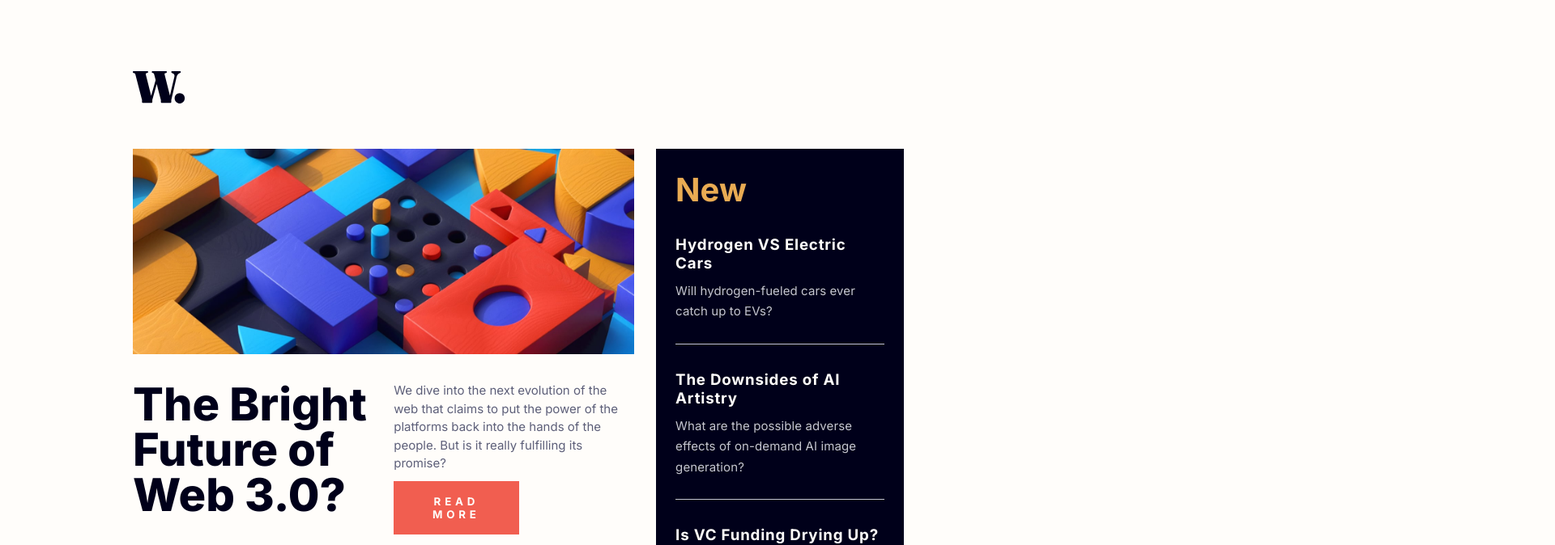
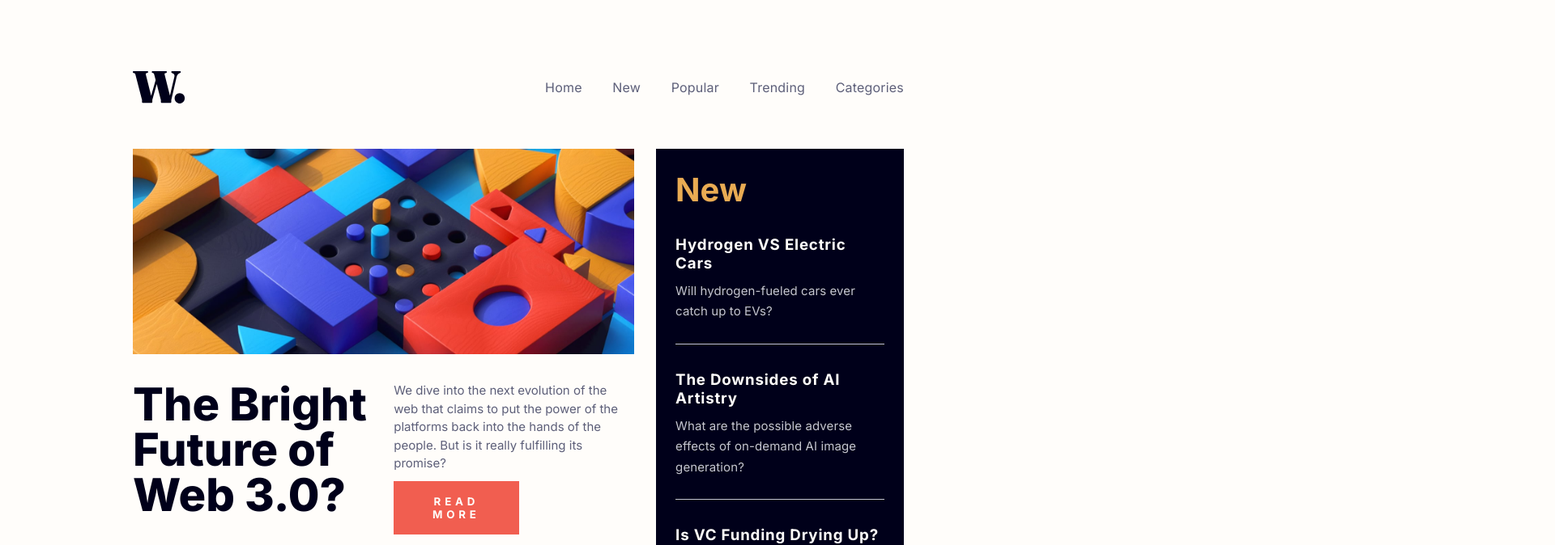
Before and after one commit to svyatoslavkk/news-homepage-main, a React (Create React App) app: page / in a window 1280 px wide. Shown: the top 674 px of the page at 81% size, 1920 px wide, since content can reach past the window. Built offline with nearby package versions, Linux system fonts and the light colour scheme.

Commit message:
all corrected

```diff
--- a/src/App.scss
+++ b/src/App.scss
@@ -18,7 +18,6 @@ $extra-bold-weight: 800;
 
 body {
     background-color: $off-white;
-    overflow-x: hidden;
 }
 
 img {
@@ -43,6 +42,7 @@ p {
     top: 50%;
     left: 50%;
     transform: translate(-50%, -50%);
+    overflow-x: hidden;
 }
 
 .overlay {
@@ -85,6 +85,10 @@ header {
     text-align: center;
 }
 
+nav {
+    display: none;
+}
+
 aside {
     position: absolute;
     top: 0;
@@ -116,6 +120,14 @@ aside {
         .menu-name {
             margin-bottom: 1.75rem;
             color: $very-dark-blue;
+            cursor: pointer;
+            transition: 0.2s ease;
+        }
+
+        .menu-name:hover,
+        .menu-name:active,
+        .menu-name:focus {
+            color: $soft-red;
         }
     }
 }
@@ -159,6 +171,15 @@ aside.open {
     outline: none;
     padding: 10px 20px;
     margin-left: 0;
+    cursor: pointer;
+    transition: 0.2s ease;
+}
+
+.read-more-button:hover,
+.read-more-button:active,
+.read-more-button:focus {
+    background-color: $very-dark-blue;
+    color: $off-white;
 }
 
 .new-block {
@@ -188,6 +209,14 @@ aside.open {
     color: $off-white;
     margin-bottom: 10px;
     letter-spacing: 0.05rem;
+    cursor: pointer;
+    transition: 0.2s ease;
+}
+
+.new-block-item-header:hover,
+.new-block-item-header:active,
+.new-block-item-header:focus {
+    color: $soft-orange;
 }
 
 .new-block-item-paragraph {
@@ -211,7 +240,7 @@ aside.open {
 .news-list-item-img {
     width: 100px;
     height: 128px;
-    margin-right: 1.5rem;
+    margin-right: 1rem;
 }
 
 .news-list-item-text {
@@ -226,6 +255,14 @@ aside.open {
 .news-list-item-header {
     font-size: 18px;
     font-weight: 800;
+    cursor: pointer;
+    transition: 0.2s ease;
+}
+
+.news-list-item-header:hover,
+.news-list-item-header:active,
+.news-list-item-header:focus {
+    color: $soft-red;
 }
 
 .news-list-item-paragraph {
@@ -247,6 +284,7 @@ aside.open {
 @media (min-width: 1024px) {
     .container {
         padding: 5.5rem 10.25rem;
+        overflow: hidden;
     }
 
     header {
@@ -255,6 +293,30 @@ aside.open {
 
     .icon-menu-img {
         display: none;
+    }
+
+    nav {
+        display: block;
+    }
+
+    .menu-items-desktop {
+        display: flex;
+
+        .menu-name {
+            margin-right: 2.35rem;
+            letter-spacing: 0.2px;
+            color: $dark-grayish-blue;
+            cursor: pointer;
+            transition: 0.2s ease;
+        }
+        .menu-name:last-child {
+            margin-right: 0;
+        }
+        .menu-name:hover,
+        .menu-name:active,
+        .menu-name:focus {
+            color: $soft-red;
+        }
     }
 
     main {
@@ -311,4 +373,7 @@ aside.open {
     .news-list-item:last-child {
         margin-right: 0;
     }
+    .news-list-item-img {
+        margin-right: 1.5rem;
+    }
 }
--- a/src/App.tsx
+++ b/src/App.tsx
@@ -1,11 +1,11 @@
 import React, {useState} from 'react';
 import logo from './logo.svg';
 import './App.scss';
+import { menuItems } from './arrayData/menuItems';
+import { newsListItems } from './arrayData/newsListItems';
+import { newBlockItems } from './arrayData/newBlockItems';
 import imageWeb3Mobile from './image-web-3-mobile.jpg';
 import imageWeb3Desktop from './image-web-3-desktop.jpg';
-import imageRetroPCs from './image-retro-pcs.jpg';
-import imageTopLaptops from './image-top-laptops.jpg';
-import imageGamingGrowth from './image-gaming-growth.jpg';
 
 function App() {
   const [isMenuOpen, setMenuOpen] = useState(false);
@@ -13,60 +13,6 @@ function App() {
   const toggleMenu = () => {
     setMenuOpen(!isMenuOpen);
   };
-
-  const newBlockItems = [
-    {
-      header: 'Hydrogen VS Electric Cars',
-      paragraph: 'Will hydrogen-fueled cars ever catch up to EVs?',
-    },
-    {
-      header: 'The Downsides of AI Artistry',
-      paragraph: 'What are the possible adverse effects of on-demand AI image generation?',
-    },
-    {
-      header: 'Is VC Funding Drying Up?',
-      paragraph: 'Private funding by VC firms is down 50% YOY. We take a look at what that means.',
-    },
-  ];
-
-  const newsListItems = [
-    {
-      image: imageRetroPCs,
-      number: '01',
-      header: 'Reviving Retro PCs',
-      paragraph: 'What happens when old PCs are given modern upgrades?',
-    },
-    {
-      image: imageTopLaptops,
-      number: '02',
-      header: 'Top 10 Laptops of 2022',
-      paragraph: 'Our best picks for various needs and budgets.',
-    },
-    {
-      image: imageGamingGrowth,
-      number: '03',
-      header: 'The Growth of Gaming',
-      paragraph: 'How the pandemic has sparked fresh opportunities.',
-    },
-  ]
-
-  const menuItems = [
-    {
-      name: 'Home',
-    },
-    {
-      name: 'New',
-    },
-    {
-      name: 'Popular',
-    },
-    {
-      name: 'Trending',
-    },
-    {
-      name: 'Categories',
-    },
-  ]
 
   return (
       <div className={`container ${isMenuOpen ? 'menu-open' : ''}`}>
@@ -80,6 +26,15 @@ function App() {
             alt="Icon Menu"
             onClick={toggleMenu}
           />
+          <nav>
+            <div className='menu-items-desktop'>
+              {menuItems.map((item: any) => (
+                <div className='menu-name' key={item.name}>
+                  {item.name}
+                </div>
+              ))}
+            </div>
+          </nav>
         </header>
 
           <aside className={`${isMenuOpen ? "open" : ""}`}>
--- /dev/null
+++ b/src/arrayData/menuItems.ts
@@ -0,0 +1,17 @@
+export const menuItems = [
+    {
+      name: 'Home',
+    },
+    {
+      name: 'New',
+    },
+    {
+      name: 'Popular',
+    },
+    {
+      name: 'Trending',
+    },
+    {
+      name: 'Categories',
+    },
+  ]
--- /dev/null
+++ b/src/arrayData/newBlockItems.ts
@@ -0,0 +1,14 @@
+export const newBlockItems = [
+    {
+      header: 'Hydrogen VS Electric Cars',
+      paragraph: 'Will hydrogen-fueled cars ever catch up to EVs?',
+    },
+    {
+      header: 'The Downsides of AI Artistry',
+      paragraph: 'What are the possible adverse effects of on-demand AI image generation?',
+    },
+    {
+      header: 'Is VC Funding Drying Up?',
+      paragraph: 'Private funding by VC firms is down 50% YOY. We take a look at what that means.',
+    },
+  ];
--- /dev/null
+++ b/src/arrayData/newsListItems.ts
@@ -0,0 +1,24 @@
+import imageRetroPCs from '../image-retro-pcs.jpg';
+import imageTopLaptops from '../image-top-laptops.jpg';
+import imageGamingGrowth from '../image-gaming-growth.jpg';
+
+export const newsListItems = [
+    {
+      image: imageRetroPCs,
+      number: '01',
+      header: 'Reviving Retro PCs',
+      paragraph: 'What happens when old PCs are given modern upgrades?',
+    },
+    {
+      image: imageTopLaptops,
+      number: '02',
+      header: 'Top 10 Laptops of 2022',
+      paragraph: 'Our best picks for various needs and budgets.',
+    },
+    {
+      image: imageGamingGrowth,
+      number: '03',
+      header: 'The Growth of Gaming',
+      paragraph: 'How the pandemic has sparked fresh opportunities.',
+    },
+  ]
```
